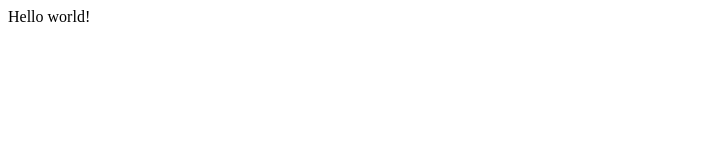
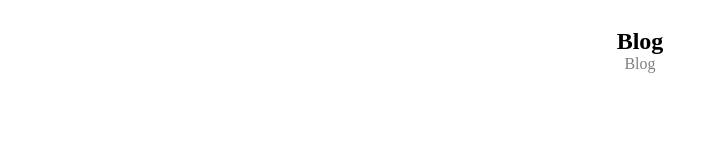
Before and after one commit to andreidobrinski/blog-tutorial-gatsby, a Gatsby site: page / in a window 1280 px wide. Shown: the whole page, without its empty margins (0-718 px from the left). Built offline with nearby package versions, Linux system fonts and the light colour scheme; Gatsby itself is replaced by a stand-in of ours.

Commit message:
add layout to pages index

```diff
--- a/src/pages/index.js
+++ b/src/pages/index.js
@@ -1,3 +1,52 @@
 import React from "react"
+import { StaticQuery, graphql } from 'gatsby';
 
-export default () => <div>Hello world!</div>
+const TitleAndDescription = ({ data }) => {
+  const title = data.site.siteMetadata.title;
+  const description = data.site.siteMetadata.description;
+
+  return (
+    <div style={{
+      display: 'flex',
+      flexDirection: 'column',
+      alignItems: 'center',
+      fontFamily: 'avenir'
+    }}>
+      <h2 style={{ marginBottom: '0' }}>{title}</h2>
+      <p style={{
+          marginTop: '0',
+          opacity: '0.5'
+      }}>
+        {description}
+      </p>
+    </div>
+  );
+}
+
+const Header = () => {
+  return (
+    <StaticQuery
+      query={graphql`
+        query {
+          site {
+            siteMetadata {
+              title
+              description
+            }
+          }
+        }
+      `}
+      render={data => <TitleAndDescription data={data} />}
+    />
+  );
+}
+
+const Layout = () => {
+  return (
+    <div>
+      <Header />
+    </div>
+  );
+}
+
+export default Layout;
```
